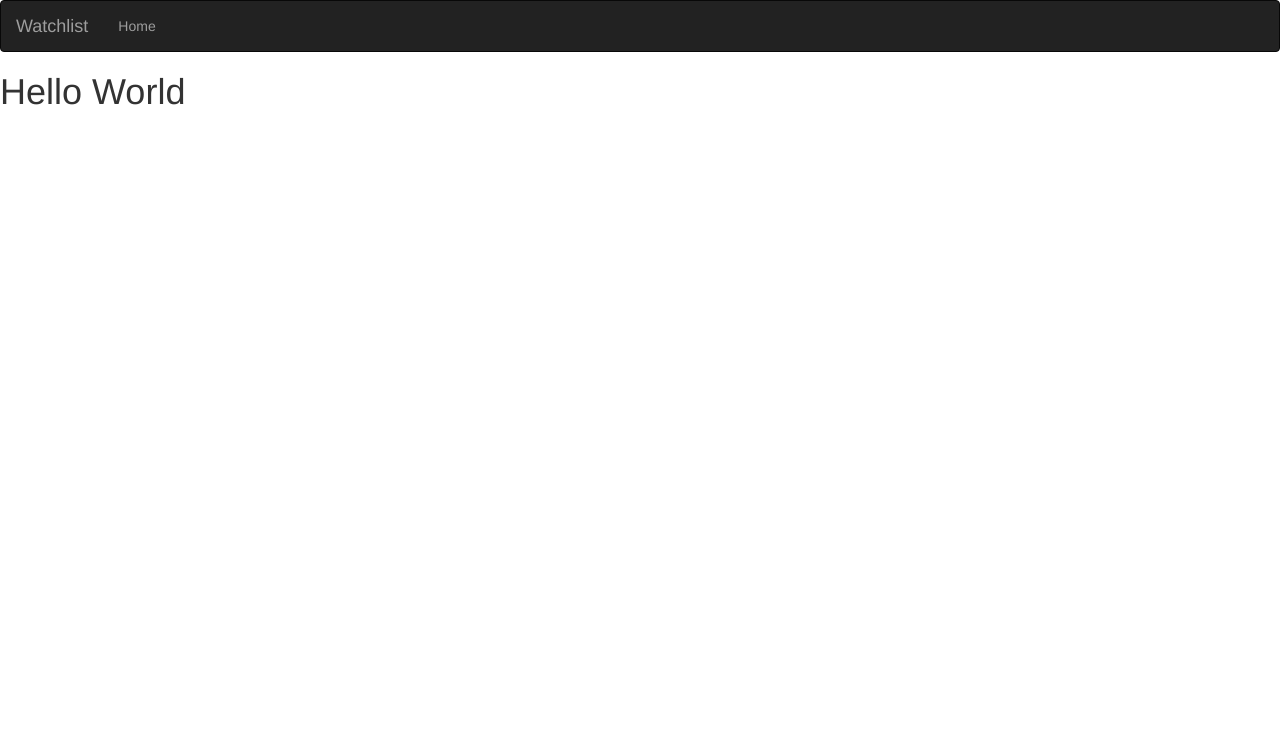
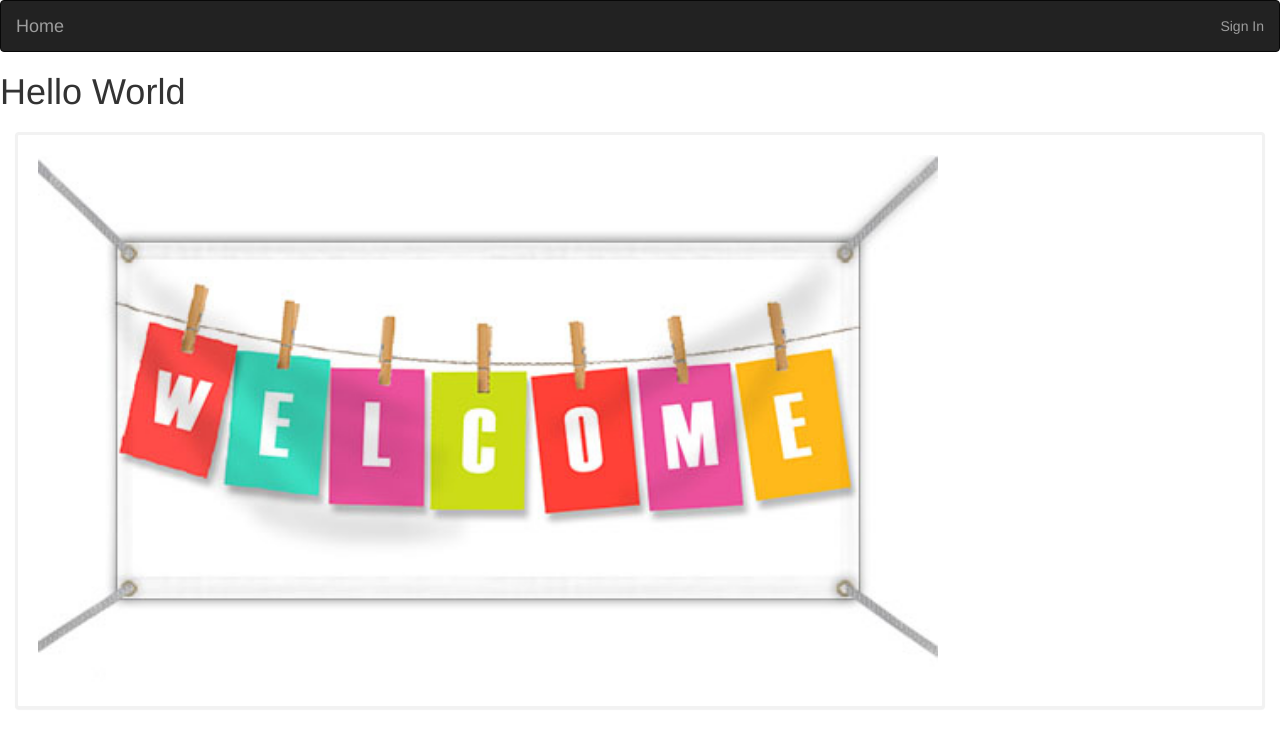
Before and after one commit to Ephraim-Kamau/Blog-Post, a Flask app: page / in a window 1280 px wide. Shown: the top 748 px of the page. Run offline with Flask 2, Linux system fonts and the light colour scheme; some libraries are stand-ins or nearby versions.

Commit message:
Add background image in index page

```diff
--- a/app/templates/index.html
+++ b/app/templates/index.html
@@ -4,7 +4,12 @@
 <!-- Content block -->
 {% block content %}
 
-
 <h1> Hello World </h1>
 
+<div class="col-xs-12 col-sm-12">
+    <div class="panel style="style="border: 3px solid #f2f2f2; padding:20px; margin-top:10px;">
+            <img class="img-right img-responsive" src="{{url_for('static', filename='welcome.jpg' )}}"
+            height="500px", width="900px" />
+    </div>
+
 {% endblock%}
--- a/app/templates/navbar.html
+++ b/app/templates/navbar.html
@@ -7,12 +7,13 @@
               <span class="icon-bar"></span>
               <span class="icon-bar"></span>
             </button>
-            <a class="navbar-brand" href="/"> Watchlist </a>
+            <a class="navbar-brand" href="/"> Home </a>
         </div>
-        <div class="navbar-collapse collapse">
-            <ul class="nav navbar-nav">
-                <li><a href="/">Home</a></li>
-        </div>
+
+        <ul class="nav navbar-nav navbar-right">
+                <li><a href="">Sign In</a></li>
+
+              </ul>
 
     </div>
 </div>
```
Also changed, not shown: app/static/welcome.jpg (added).
